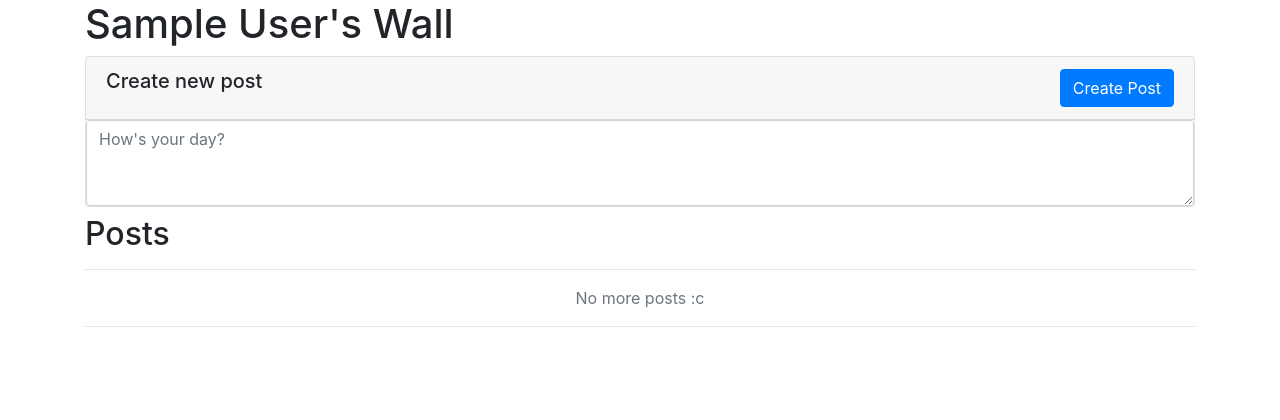
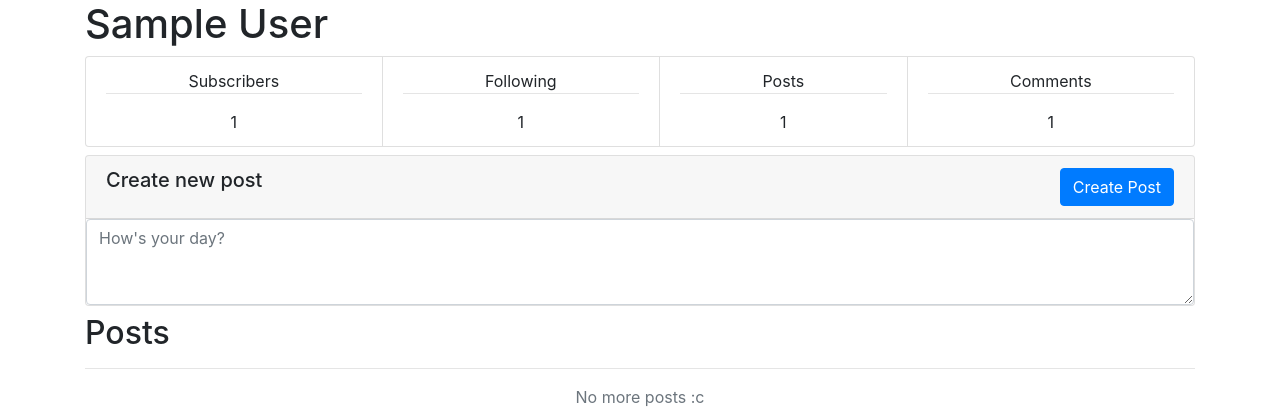
Before and after one commit to Kailari/tsoha-19, a Flask app: page /wall/1/ in a window 1280 px wide. Shown: the part 80-500 px from the top of the page. Run offline with Flask 2, Linux system fonts and the light colour scheme; a user stored in the database is signed in; data comes from the database, SQL or seed files in the repository; tables that the repository leaves empty hold one stand-in row (values such as "Sample post"); some libraries are stand-ins or nearby versions.

Commit message:
Added user info

```diff
--- a/application/auth/models.py
+++ b/application/auth/models.py
@@ -16,6 +16,7 @@ class User(WithIDAndDateCreated):
     password_hash = db.Column(db.String(144), nullable=False)
 
     posts = db.relationship("Post", backref='owner', lazy=True)
+    comments = db.relationship("Comment", backref='owner', lazy=True)
     subscriptions = db.relationship("Subscription", backref='user', lazy=True)
     wall = db.relationship("Wall", backref='owner', uselist=False, lazy=True)
 
--- a/application/templates/layout.html
+++ b/application/templates/layout.html
@@ -5,8 +5,8 @@
   <meta charset="utf-8">
   <meta name="viewport" content="width=device-width, initial-scale=1, shrink-to-fit=no">
   <title>Tsohabook</title>
-  <link rel="stylesheet" href="https://maxcdn.bootstrapcdn.com/bootstrap/4.0.0/css/bootstrap.min.css"
-    integrity="sha384-Gn5384xqQ1aoWXA+058RXPxPg6fy4IWvTNh0E263XmFcJlSAwiGgFAW/dAiS6JXm" crossorigin="anonymous">
+  <link rel="stylesheet" href="https://stackpath.bootstrapcdn.com/bootstrap/4.3.1/css/bootstrap.min.css"
+    integrity="sha384-ggOyR0iXCbMQv3Xipma34MD+dH/1fQ784/j6cY/iJTQUOhcWr7x9JvoRxT2MZw1T" crossorigin="anonymous">
   <link rel="stylesheet" href="{{ url_for('static', filename='styles/main.css') }}">
 </head>
 
@@ -62,14 +62,14 @@
       </div>
     </footer>
 
-    <script src="https://code.jquery.com/jquery-3.2.1.slim.min.js"
-      integrity="sha384-KJ3o2DKtIkvYIK3UENzmM7KCkRr/rE9/Qpg6aAZGJwFDMVNA/GpGFF93hXpG5KkN"
+    <script src="https://code.jquery.com/jquery-3.3.1.slim.min.js"
+      integrity="sha384-q8i/X+965DzO0rT7abK41JStQIAqVgRVzpbzo5smXKp4YfRvH+8abtTE1Pi6jizo"
       crossorigin="anonymous"></script>
-    <script src="https://cdnjs.cloudflare.com/ajax/libs/popper.js/1.12.9/umd/popper.min.js"
-      integrity="sha384-ApNbgh9B+Y1QKtv3Rn7W3mgPxhU9K/ScQsAP7hUibX39j7fakFPskvXusvfa0b4Q"
+    <script src="https://cdnjs.cloudflare.com/ajax/libs/popper.js/1.14.7/umd/popper.min.js"
+      integrity="sha384-UO2eT0CpHqdSJQ6hJty5KVphtPhzWj9WO1clHTMGa3JDZwrnQq4sF86dIHNDz0W1"
       crossorigin="anonymous"></script>
-    <script src="https://maxcdn.bootstrapcdn.com/bootstrap/4.0.0/js/bootstrap.min.js"
-      integrity="sha384-JZR6Spejh4U02d8jOt6vLEHfe/JQGiRRSQQxSfFWpi1MquVdAyjUar5+76PVCmYl"
+    <script src="https://stackpath.bootstrapcdn.com/bootstrap/4.3.1/js/bootstrap.min.js"
+      integrity="sha384-JjSmVgyd0p3pXB1rRibZUAYoIIy6OrQ6VrjIEaFf/nJGzIxFDsf4x0xIM+B07jRM"
       crossorigin="anonymous"></script>
 
     {% block scripts %}
--- a/application/templates/wall/user_wall.html
+++ b/application/templates/wall/user_wall.html
@@ -1,7 +1,30 @@
 {% extends "layout.html" %}
 
 {% block body %}
-<h1>{{ user.name }}'s Wall</h1>
+<h1>{{ user.name }}</h1>
+
+<ul class="list-group list-group-horizontal mb-2">
+  <li class="list-group-item flex-fill text-center">
+    Subscribers
+    <hr class="mt-0">
+    {{ user.wall.subscribers|count }}
+  </li>
+  <li class="list-group-item flex-fill text-center">
+    Following
+    <hr class="mt-0">
+    {{ user.subscriptions|count }}
+  </li>
+  <li class="list-group-item flex-fill text-center">
+    Posts
+    <hr class="mt-0">
+    {{ user.posts|count }}
+  </li>
+  <li class="list-group-item flex-fill text-center">
+    Comments
+    <hr class="mt-0">
+    {{ user.comments|count }}
+  </li>
+</ul>
 
 <div class="card mb-2">
   <form method="POST" action="{{ url_for('user_wall', user_id=user.id) }}" novalidate>
--- a/application/wall/models.py
+++ b/application/wall/models.py
@@ -8,7 +8,7 @@ class Wall(db.Model):
                    nullable=False)
 
     posts = db.relationship("Post", backref='wall', lazy=True)
-    subscriptions = db.relationship("Subscription", backref='wall', lazy=True)
+    subscribers = db.relationship("Subscription", backref='wall', lazy=True)
 
     def __init__(self, owner_id):
         self.owner_id = owner_id
```
